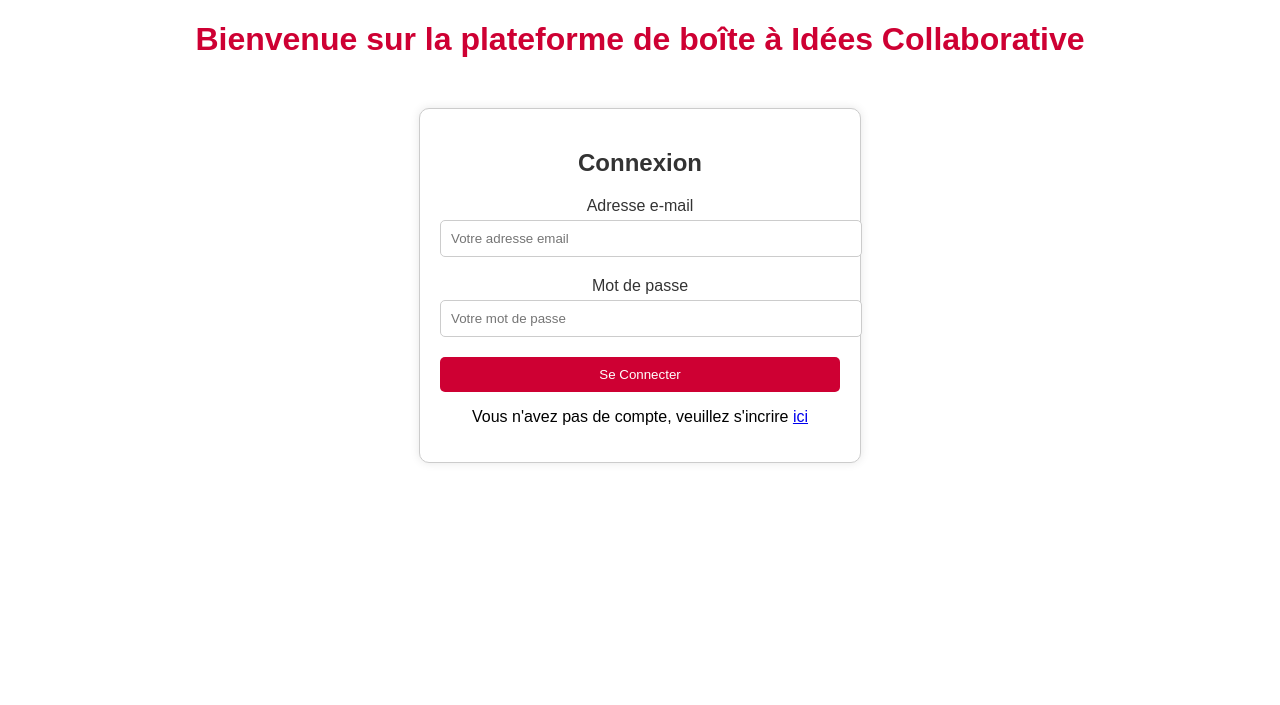
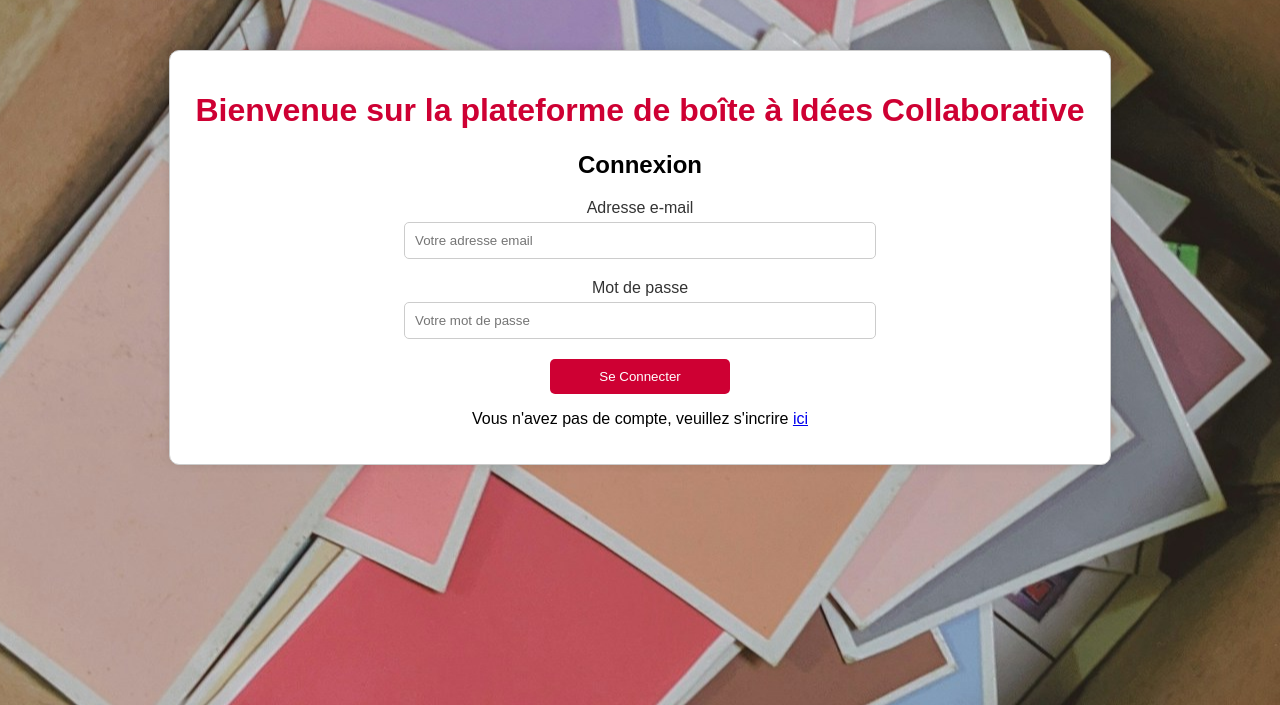
Before and after one commit to ndourmouhammad/boite-a-idees, a PHP site: page /login.php in a window 1280 px wide. Shown: the top 705 px of the page. Run offline with PHP 8.4, Linux system fonts and the light colour scheme; data that the repository does not hold is empty.

Commit message:
styliser ma page login

```diff
--- a/login.php
+++ b/login.php
@@ -26,8 +26,9 @@ function connexion($cnx, $email, $password)
     <link rel="stylesheet" href="styles.css">
 </head>
 <body>
-<h1>Bienvenue sur la plateforme de boîte à Idées Collaborative</h1>
+
     <div class="box">
+    <h1>Bienvenue sur la plateforme de boîte à Idées Collaborative</h1>
         <h2>Connexion</h2>
         <?php
 
--- a/styles.css
+++ b/styles.css
@@ -3,10 +3,14 @@ body {
     margin: 0;
     padding: 0;
     background-color: #FFFFFF;
+    background-image: url(img/bg.jpg);
+    background-position: center;
 }
 
+
+
 .box {
-    max-width: 400px;
+    max-width: 900px;
     margin: 50px auto;
     padding: 20px;
     border: 1px solid #CCCCCC; /* Correction de la couleur de la bordure */
@@ -22,7 +26,7 @@ h1 {
 }
 
 h2 {
-    color: #333333; /* Correction de la couleur */
+    color: black;
 }
 
 .group {
@@ -37,7 +41,7 @@ label {
 
 input[type="email"],
 input[type="password"] {
-    width: 100%;
+    width: 50%;
     padding: 10px;
     border: 1px solid #CCCCCC; /* Correction de la couleur de la bordure */
     border-radius: 5px;
@@ -51,7 +55,7 @@ input[type="password"]:focus {
 }
 
 button {
-    width: 100%;
+    width: 20%;
     padding: 10px;
     background-color: #CE0033;
     color: #FFFFFF;
```
Also changed, not shown: img/bg.jpg (added), img/wel.jpg (added), img/welcome.jpg (added).
